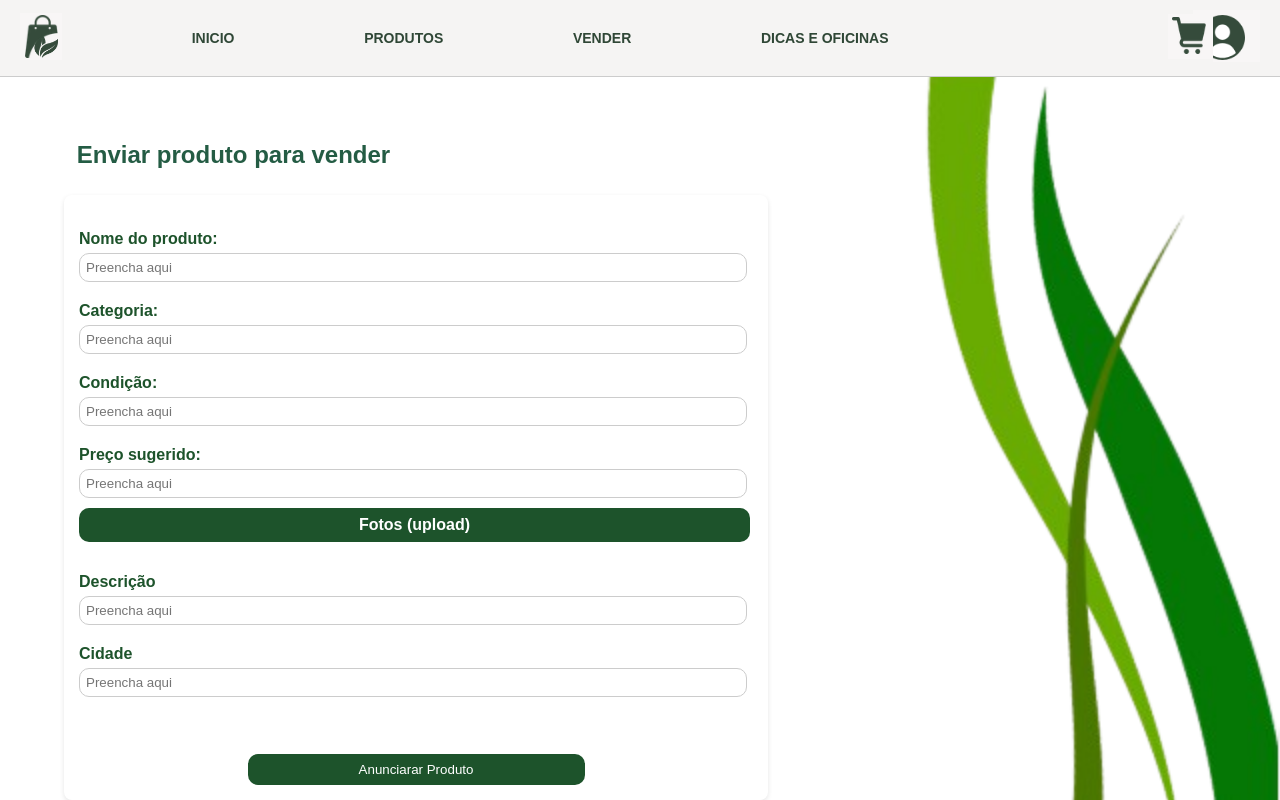
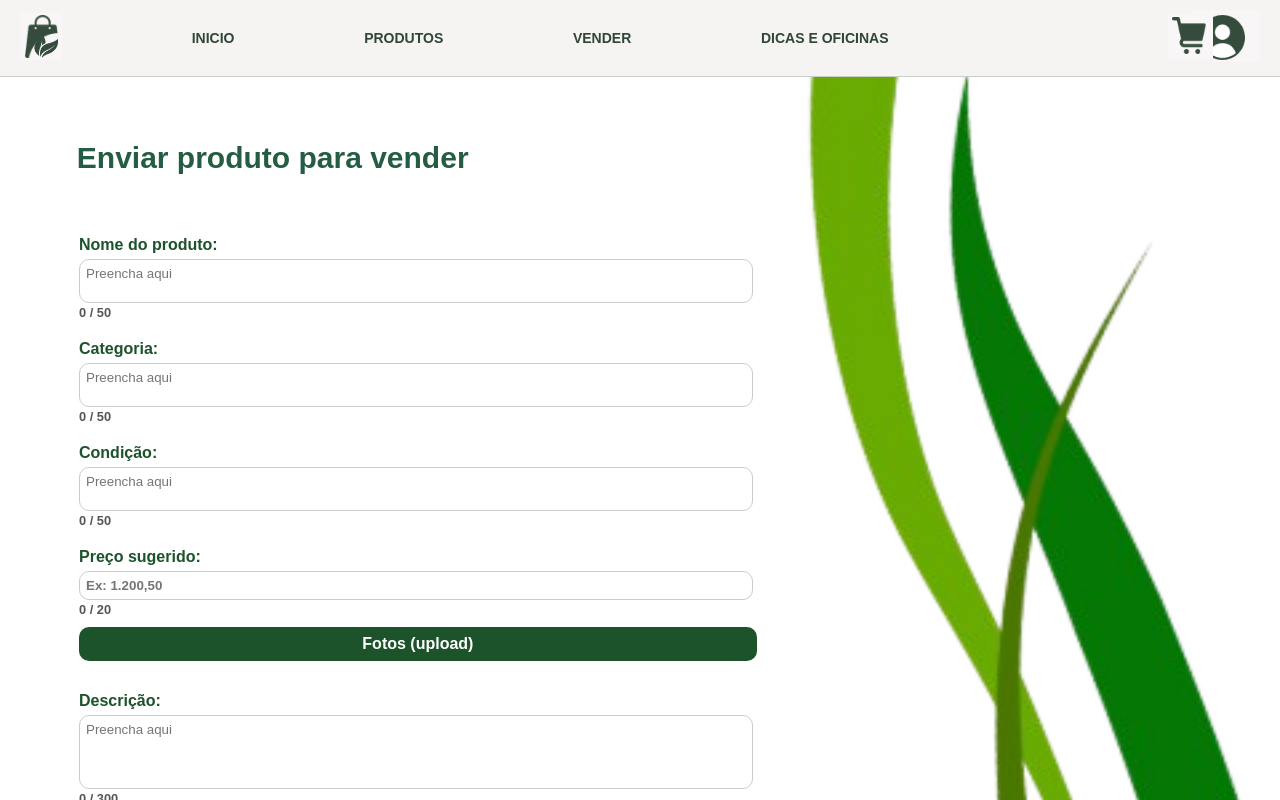
Before and after one commit to TheYautja/Projeto-Integrador-2G-Grupo3, a React (Vite) app in the folder frontend/: page /Enviarproduto in a window 1280 px wide. Shown: the top 800 px of the page. Built offline with nearby package versions, Linux system fonts and the light colour scheme; a web font is replaced by a local one.

Commit message:
alterações pagina de enviar produtos
ajustei os botões de fotos e o zoom, arrumei a quebra de linhas, mudei o input pra textarea e o máximo de caracteres em cada textarea

```diff
--- a/frontend/src/CSS/EnviarProduto.css
+++ b/frontend/src/CSS/EnviarProduto.css
@@ -2,112 +2,151 @@ h2 {
   color: #245c44;
   margin-top: 5%;
   margin-left: 6%;
-  font-size: 1.5rem;
+  font-size: 30px;
   font-family: Arial, Helvetica, sans-serif;
 }
 
 form {
   font-family: Arial, Helvetica, sans-serif;
-  background-color: rgba(252, 252, 252, 0);
+  background-color: #fff;
   padding: 15px;
   border-radius: 8px;
-  margin-bottom: 5%;
-  box-shadow: 0 2px 5px rgba(0, 0, 0, 0.1);
-  margin-left: 5%;
-  margin-right: 40%;
-  margin-top: 2%;
+  margin: 2% 40% 5% 5%;
+  box-shadow: 0 2px 5px #fff;
 }
 
 label {
   display: block;
+  width: 100%;
+  margin-top: 3%;
   margin-bottom: 10px;
   font-weight: bold;
-  width: 100%;
-  margin-top: 3%;
   color: #1d532b;
+  white-space: pre-line;
 }
 
-input {
-  margin-top: 5px;
+textarea {
+  display: block;
+  width: 100%;
+  box-sizing: border-box;
   padding: 6px;
-  width: 97%;
   border: 1px solid #ccc;
   border-radius: 10px;
+  margin-top: 5px;
+  resize: none;
+  font-family: Arial, Helvetica, sans-serif;
+  white-space: pre-wrap;
+}
+
+textarea[name="preco"] {
+  text-align: left;
+  font-weight: bold;
+}
+
+small {
+  display: block;
+  margin-top: 2px;
+  font-size: 0.8rem;
+  color: #555;
 }
 
 button {
   padding: 8px 12px;
-  margin-top: 7%;
-  margin-left: 25%;
+  margin: 7% 0 0 25%;
+  width: 50%;
+  height: 50px;
   border: none;
+  border-radius: 10px;
   background-color: #1d532b;
   color: white;
   cursor: pointer;
-  border-radius: 10px;
   transition: background-color 0.2s;
-  width: 50%;
+  font-size: 20px;
 }
 
 button:hover {
-  background-color: #218838;
+  background-color: #09852e;
 }
 
 .botao-foto {
   padding: 8px 12px;
   margin-top: 10px;
   margin-right: 5px;
+  width: 97%;
   border: none;
+  border-radius: 10px;
   background-color: #1d532b;
   color: white;
   cursor: pointer;
-  border-radius: 10px;
   transition: 0.2s;
   text-align: center;
-  width: 96%;
 }
 
 .botao-foto:hover {
   background-color: #218838;
 }
 
-/* Preview das fotos em grid uniforme abaixo do botão */
+.ondas {
+  position: absolute;
+  right: 0;
+  top: -1%;
+  width: 40%;
+  height: 100%;
+  min-width: 200px;
+  object-fit: cover;
+  z-index: 1;
+}
+
+.corpo {
+  position: relative;
+}
+
 .preview-fotos {
   display: flex;
   flex-wrap: wrap;
   gap: 10px;
   margin-top: 10px;
-  width: 96%; /* mesma largura do botão */
+  max-width: 100%;
 }
 
 .foto-container {
   position: relative;
-  width: 100px;
-  height: 100px;
+  width: 120px;
+  height: 120px;
   cursor: pointer;
   overflow: hidden;
+  border-radius: 8px;
+  box-shadow: 0 2px 5px rgba(0,0,0,0.2);
 }
 
 .foto-container img {
   width: 100%;
   height: 100%;
   object-fit: cover;
-  border-radius: 6px;
+  border-radius: 8px;
   border: 1px solid #ccc;
 }
 
 .remover-foto {
   position: absolute;
-  top: -5px;
-  right: -5px;
-  background: rgb(0, 255, 42);
+  top: 5px;
+  right: 5px;
+  width: 22px;
+  height: 22px;
+  background: rgba(255, 0, 0, 0.8);
   color: white;
-  border: none;
   border-radius: 50%;
-  width: 20px;
-  height: 20px;
   cursor: pointer;
   font-size: 14px;
-  line-height: 18px;
+  line-height: 20px;
+  display: flex;
+  align-items: center;
+  justify-content: center;
+  transition: 0.2s;
+}
+
+.remover-foto:hover {
+  background: red;
 }
 
 .foto-zoom {
@@ -171,17 +210,15 @@ button:hover {
   color: #333;
 }
 
-.ondas {
-  position: absolute;
-  right: 0;
-  top: -1%;
-  min-width: 200px;
-  object-fit: cover;
-  z-index: 1;
-  width: 30%;
-  height: 100%;
+@media (max-width: 768px) {
+  form {
+    margin-right: 5%;
+  }
+  button {
+    width: 90%;
+    margin-left: 5%;
+  }
+  .botao-foto {
+    width: 100%;
+  }
 }
-
-.corpo {
-  position: relative;
-}
--- a/frontend/src/paginas/Enviarproduto.jsx
+++ b/frontend/src/paginas/Enviarproduto.jsx
@@ -20,13 +20,34 @@ function EnviarProduto() {
   const [produtos, setProdutos] = useState([]);
   const [fotoZoom, setFotoZoom] = useState(null);
 
-
   const handleChange = (e) => {
     const { name, value } = e.target;
-    setFormState((prev) => ({
-      ...prev,
-      [name]: value
-    }));
+
+    if (name === "preco") {
+      let novoValor = value.replace(/[^0-9,]/g, "");
+      if (novoValor.includes(",")) {
+        const partes = novoValor.split(",");
+        partes[1] = partes[1]?.slice(0, 2);
+        novoValor = partes.join(",");
+      }
+      setFormState((prev) => ({
+        ...prev,
+        [name]: novoValor
+      }));
+    } else {
+      setFormState((prev) => ({
+        ...prev,
+        [name]: value
+      }));
+    }
+  };
+
+  const formatarPreco = (valor) => {
+    if (!valor) return "";
+    let [inteiro, decimal] = valor.split(",");
+    inteiro = inteiro.replace(/\D/g, "");
+    inteiro = inteiro.replace(/\B(?=(\d{3})+(?!\d))/g, ".");
+    return decimal !== undefined ? `${inteiro},${decimal}` : inteiro;
   };
 
   const handleFileChange = (e) => {
@@ -41,7 +62,6 @@ function EnviarProduto() {
     });
   };
 
-
   const removeFoto = (index) => {
     setFormState((prev) => ({
       ...prev,
@@ -53,7 +73,6 @@ function EnviarProduto() {
     e.preventDefault();
     try {
       const data = new FormData();
-
       Object.keys(FormState).forEach((key) => {
         if (key === "fotos") {
           FormState.fotos.forEach((foto) => data.append("fotos", foto));
@@ -84,7 +103,6 @@ function EnviarProduto() {
 
       alert("Produto cadastrado com sucesso!");
       console.log("Resposta do servidor:", response.data);
-
     } catch (error) {
       if (error.response) {
         console.error("Erro do servidor:", error.response.data);
@@ -106,47 +124,58 @@ function EnviarProduto() {
         <form onSubmit={handleSubmit}>
           <label>
             Nome do produto:
-            <input
-              type="text"
+            <textarea
               name="nome"
               value={FormState.nome}
               onChange={handleChange}
               placeholder="Preencha aqui"
+              rows={2}
+              maxLength={50}
               required
             />
+            <small>{FormState.nome.length} / 50</small>
           </label>
+
           <label>
             Categoria:
-            <input
-              type="text"
+            <textarea
               name="categoria"
               value={FormState.categoria}
               onChange={handleChange}
               placeholder="Preencha aqui"
+              rows={2}
+              maxLength={50}
               required
             />
+            <small>{FormState.categoria.length} / 50</small>
           </label>
+
           <label>
             Condição:
-            <input
-              type="text"
+            <textarea
               name="condicao"
               value={FormState.condicao}
               onChange={handleChange}
               placeholder="Preencha aqui"
+              rows={2}
+              maxLength={50}
               required
             />
+            <small>{FormState.condicao.length} / 50</small>
           </label>
+
           <label>
             Preço sugerido:
-            <input
-              type="number"
+            <textarea
               name="preco"
-              value={FormState.preco}
+              value={formatarPreco(FormState.preco)}
               onChange={handleChange}
-              placeholder="Preencha aqui"
+              placeholder="Ex: 1.200,50"
+              rows={1}
+              maxLength={20}
               required
             />
+            <small>{FormState.preco.length} / 20</small>
           </label>
 
           <label htmlFor="foto" className="botao-foto">
@@ -170,7 +199,12 @@ function EnviarProduto() {
                   alt={`foto-${index}`}
                   onClick={() => setFotoZoom(URL.createObjectURL(foto))}
                 />
+                <span
+                  className="remover-foto"
+                  onClick={() => removeFoto(index)}
+                >
                   ✖
+                </span>
               </div>
             ))}
           </div>
@@ -182,29 +216,34 @@ function EnviarProduto() {
           )}
 
           <label>
-            Descrição
-            <input
-              type="text"
+            Descrição:
+            <textarea
               name="descricao"
               value={FormState.descricao}
               onChange={handleChange}
               placeholder="Preencha aqui"
+              rows={4}
+              maxLength={300}
               required
             />
+            <small>{FormState.descricao.length} / 300</small>
           </label>
+
           <label>
-            Cidade
-            <input
-              type="text"
+            Cidade:
+            <textarea
               name="localizacao"
               value={FormState.localizacao}
               onChange={handleChange}
               placeholder="Preencha aqui"
+              rows={2}
+              maxLength={50}
               required
             />
+            <small>{FormState.localizacao.length} / 50</small>
           </label>
 
-          <button type="submit">Anunciarar Produto</button>
+          <button type="submit">Anunciar Produto</button>
         </form>
 
         <div className="lista-produtos">
```
